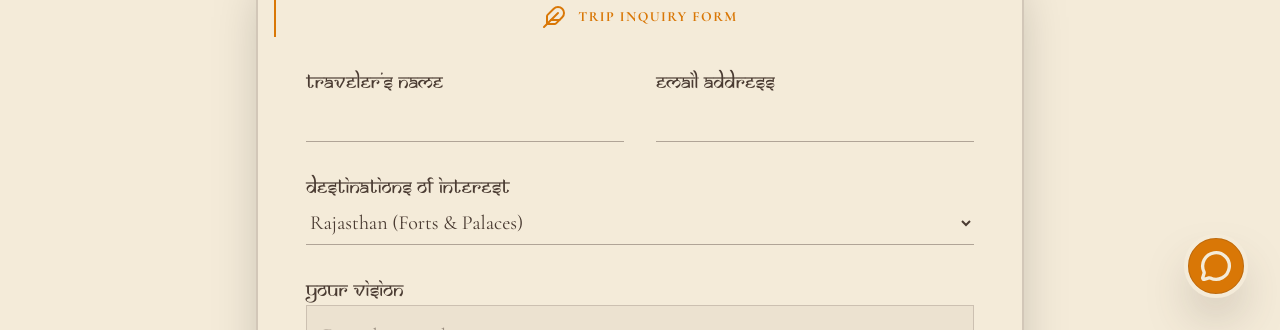
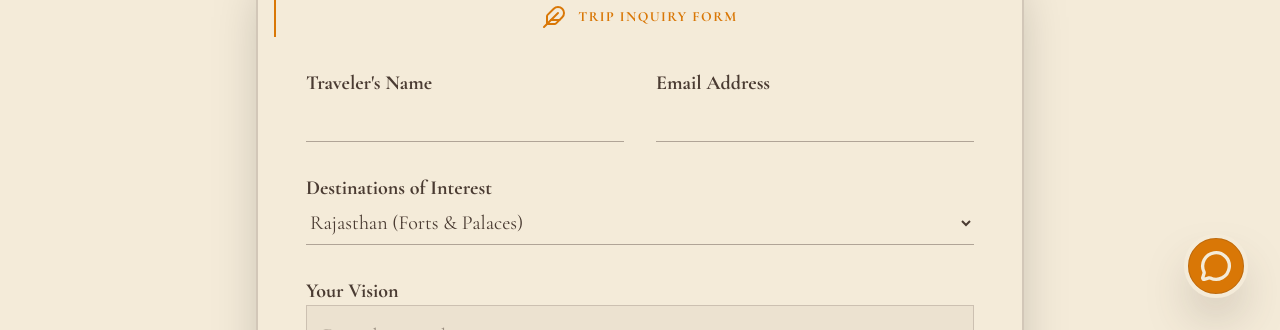
Before and after one commit to Atchyuteswar/mother-india-travels, a Next.js app: page /book in a window 1280 px wide. Shown: the part 470-800 px from the top of the page. Built offline with nearby package versions, Linux system fonts and the light colour scheme.

Commit message:
feat: Implement a new personalized trip inquiry page with a booking form.

```diff
--- a/app/book/page.tsx
+++ b/app/book/page.tsx
@@ -32,17 +32,17 @@ export default function PersonalizedTrips() {
           <form className="space-y-8">
             <div className="grid md:grid-cols-2 gap-8">
               <div className="space-y-2">
-                <label className="font-heading text-xl text-[#4A3B32]">Traveler's Name</label>
+                <label className="font-body font-bold text-xl text-[#4A3B32]">Traveler's Name</label>
                 <input type="text" className="w-full bg-transparent border-b border-[#4A3B32]/40 py-2 focus:outline-none focus:border-[#D97706] font-body text-xl" />
               </div>
               <div className="space-y-2">
-                <label className="font-heading text-xl text-[#4A3B32]">Email Address</label>
+                <label className="font-body font-bold text-xl text-[#4A3B32]">Email Address</label>
                 <input type="email" className="w-full bg-transparent border-b border-[#4A3B32]/40 py-2 focus:outline-none focus:border-[#D97706] font-body text-xl" />
               </div>
             </div>
 
             <div className="space-y-2">
-              <label className="font-heading text-xl text-[#4A3B32]">Destinations of Interest</label>
+              <label className="font-body font-bold text-xl text-[#4A3B32]">Destinations of Interest</label>
               <select className="w-full bg-transparent border-b border-[#4A3B32]/40 py-2 focus:outline-none font-body text-xl text-[#4A3B32]">
                 <option>Rajasthan (Forts & Palaces)</option>
                 <option>Kerala (Backwaters & Tea)</option>
@@ -53,7 +53,7 @@ export default function PersonalizedTrips() {
             </div>
 
             <div className="space-y-2">
-              <label className="font-heading text-xl text-[#4A3B32]">Your Vision</label>
+              <label className="font-body font-bold text-xl text-[#4A3B32]">Your Vision</label>
               <textarea
                 rows={4}
                 placeholder="Describe your dream trip..."
```
